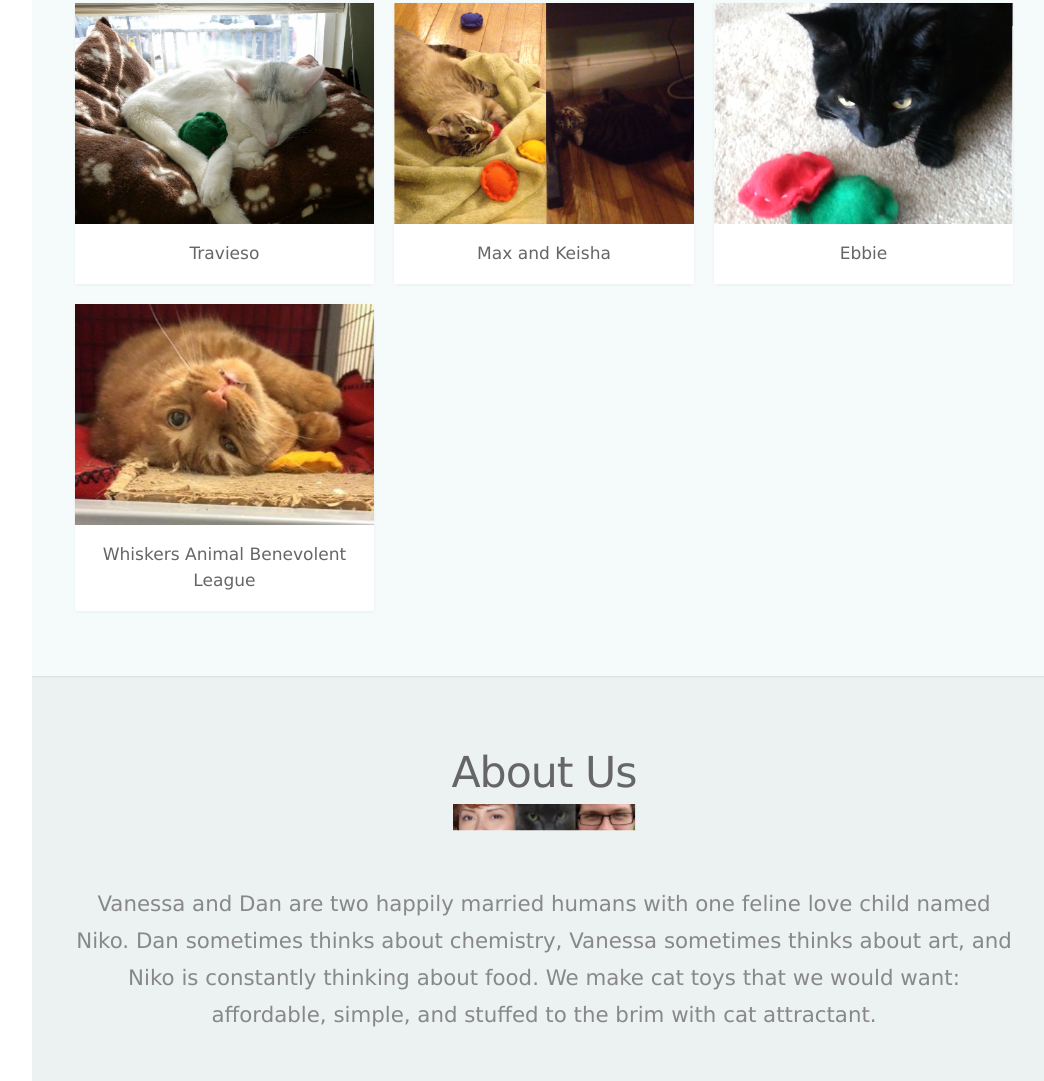
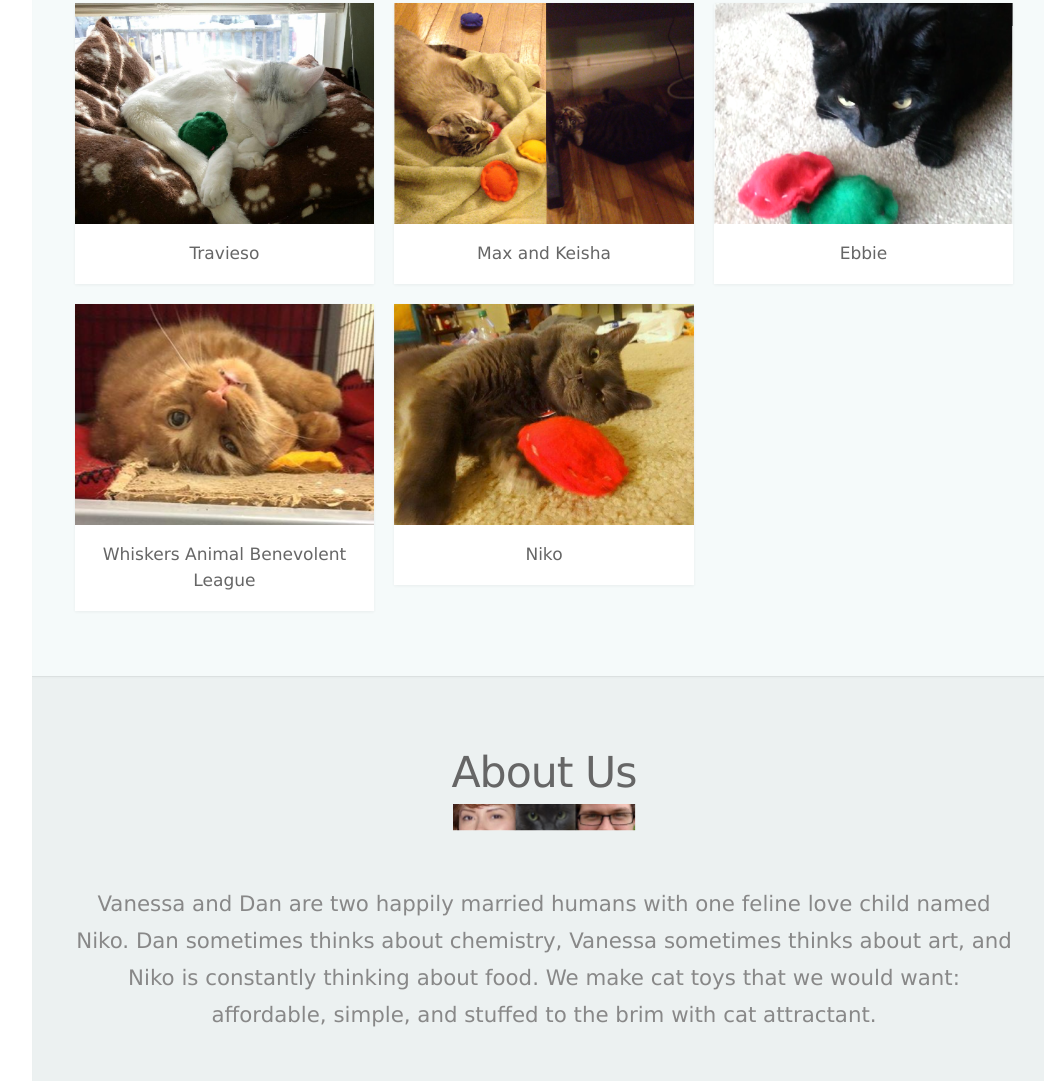
Before and after one commit to damngram/ske, a plain HTML site: page index.html in a window 1280 px wide. Shown: the part 3102-4183 px from the top of the page, without its empty margins (224-1268 px from the left). Drawn offline with Linux system fonts and the light colour scheme.

Commit message:
added Niko

```diff
--- a/index.html
+++ b/index.html
@@ -214,6 +214,22 @@
                                                                                 </header>
                                                                         </article>
                                                                 </div>
+                                                                <div class="4u">
+                                                                        <article class="item">
+                                                                               <a href="http://www.youtube.com/watch?v=fkfj3nORX88" class="image fit"><img src="images/NikoVR.png" alt="" /></a>
+                                                                                <header>
+                                                                                        <h3>Niko</h3>
+                                                                                </header>
+                                                                        </article>
+                                                                </div>
+
+
+
+
+
+
+
+
 							</div>
 
 
```
Also changed, not shown: images/NikoVR.png (added).
